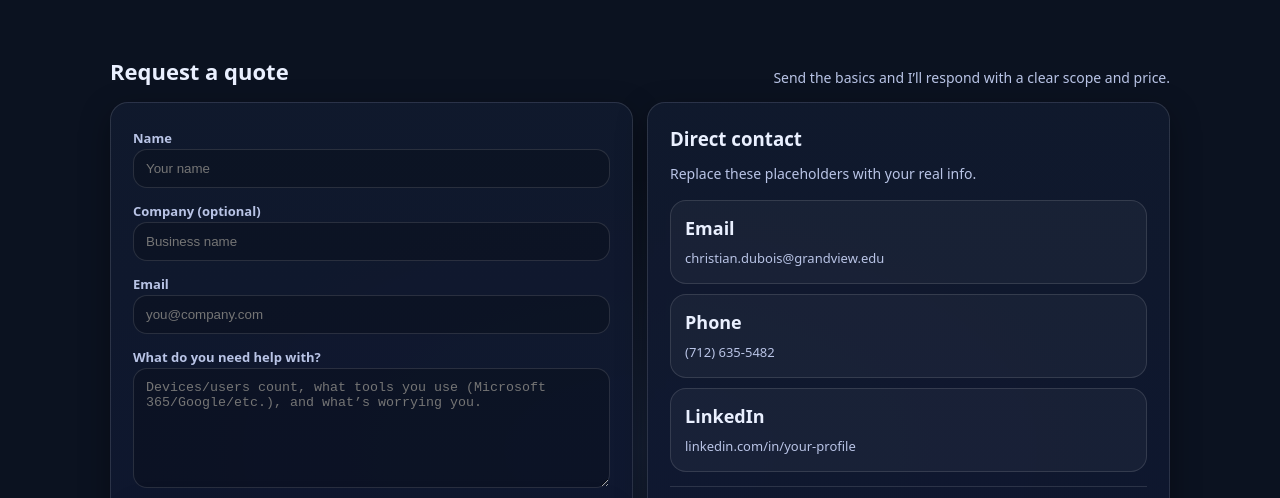
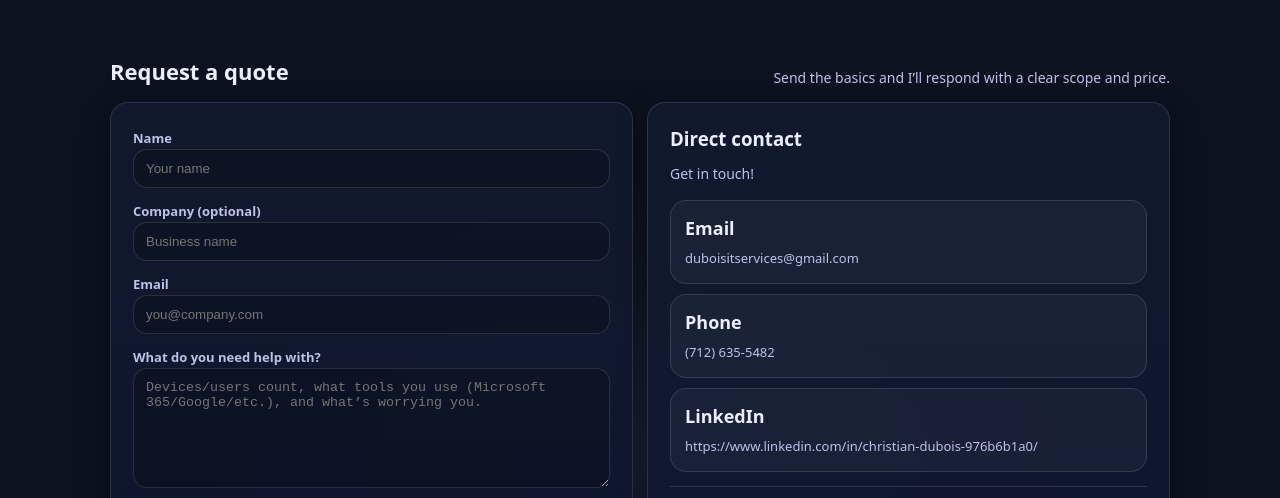
Before and after one commit to dubois-christian/dubois-christian.github.io, a plain HTML site: page index.html in a window 1280 px wide. Shown: the part 2492-2990 px from the top of the page. Drawn offline with Linux system fonts and the light colour scheme.

Commit message:
Update index.html

```diff
--- a/index.html
+++ b/index.html
@@ -494,11 +494,13 @@
 
           <div class="card">
             <h3 style="margin:0 0 10px">Direct contact</h3>
-            <p class="hint" style="margin:0 0 16px">Replace these placeholders with your real info.</p>
+            <p class="hint" style="margin:0 0 16px">Get in touch!</p>
             <div style="display:grid; gap:10px">
-              <div class="stat"><b>Email</b><span><a href="mailto:christian.dubois@grandview.edu">christian.dubois@grandview.edu</a></span></div>
+              <div class="stat"><b>Email</b><span><a href="mailto:duboisitservices@gmail.com
+">duboisitservices@gmail.com
+</a></span></div>
               <div class="stat"><b>Phone</b><span><a href="tel:+17126355482">(712) 635-5482</a></span></div>
-              <div class="stat"><b>LinkedIn</b><span><a href="https://linkedin.com" target="_blank" rel="noopener noreferrer">linkedin.com/in/your-profile</a></span></div>
+              <div class="stat"><b>LinkedIn</b><span><a href="https://linkedin.com" target="_blank" rel="noopener noreferrer">https://www.linkedin.com/in/christian-dubois-976b6b1a0/</a></span></div>
             </div>
 
             <div class="fineprint">
```
